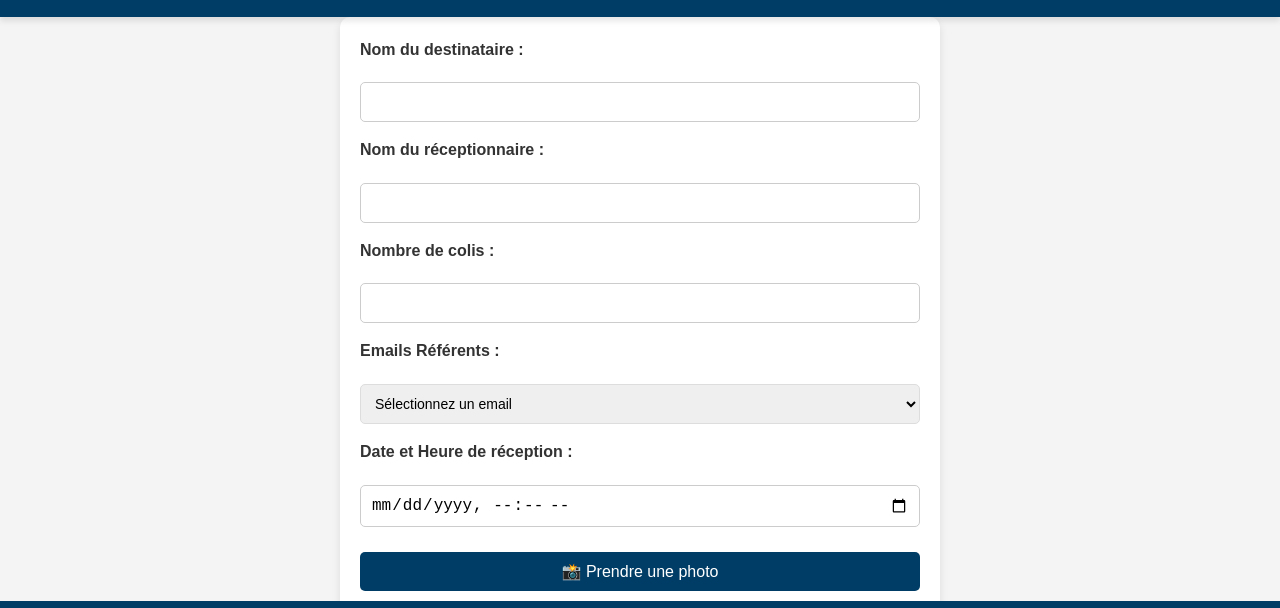
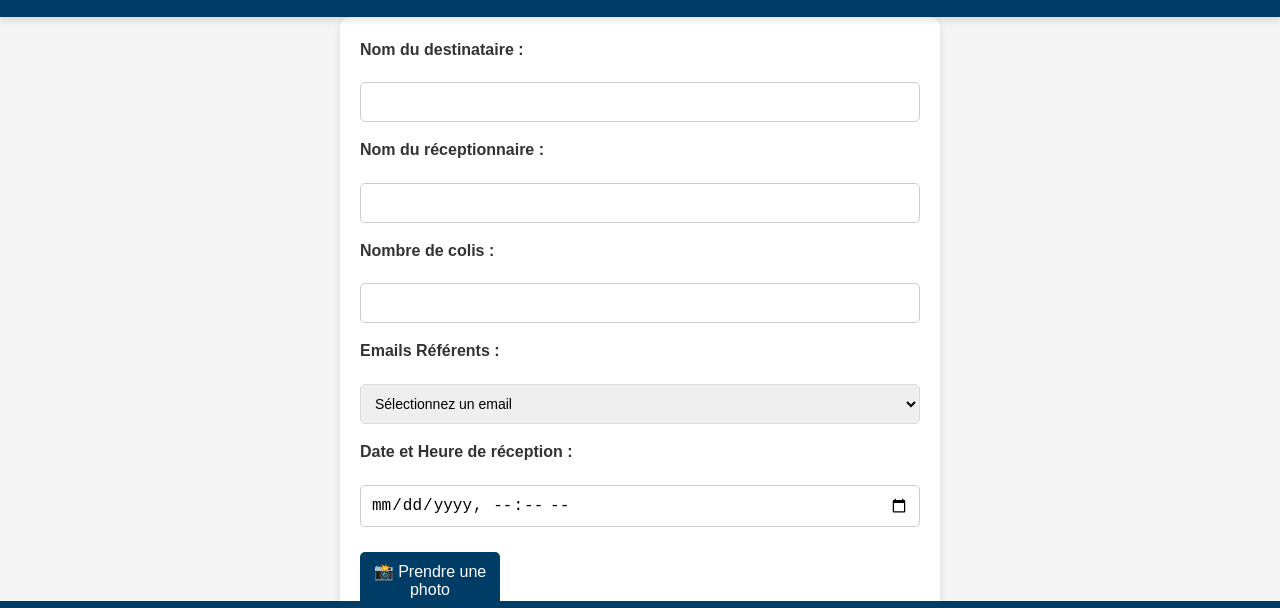
Before and after one commit to fourcheerv/remote_colis, a website: page index.html in a window 1280 px wide. Shown: the part 156-764 px from the top of the page. Drawn offline with nearby package versions, Linux system fonts and the light colour scheme; a script that the page names is missing.

Commit message:
css button

```diff
--- a/css/index.css
+++ b/css/index.css
@@ -81,7 +81,7 @@ input, textarea, select, canvas {
 }
 
 button {
-    width: 25;
+    width: 25%;
 }
 
 input[type="file"] {
```
